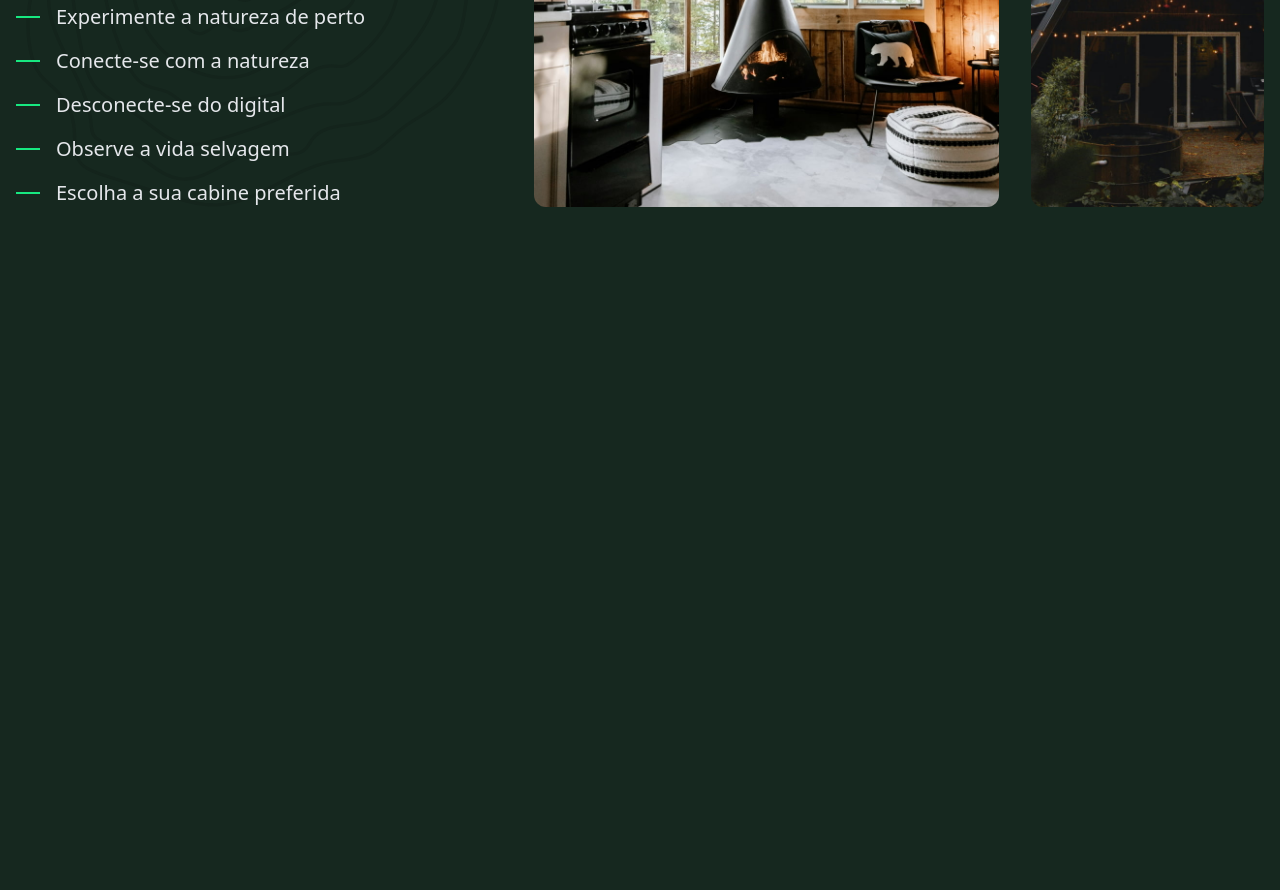
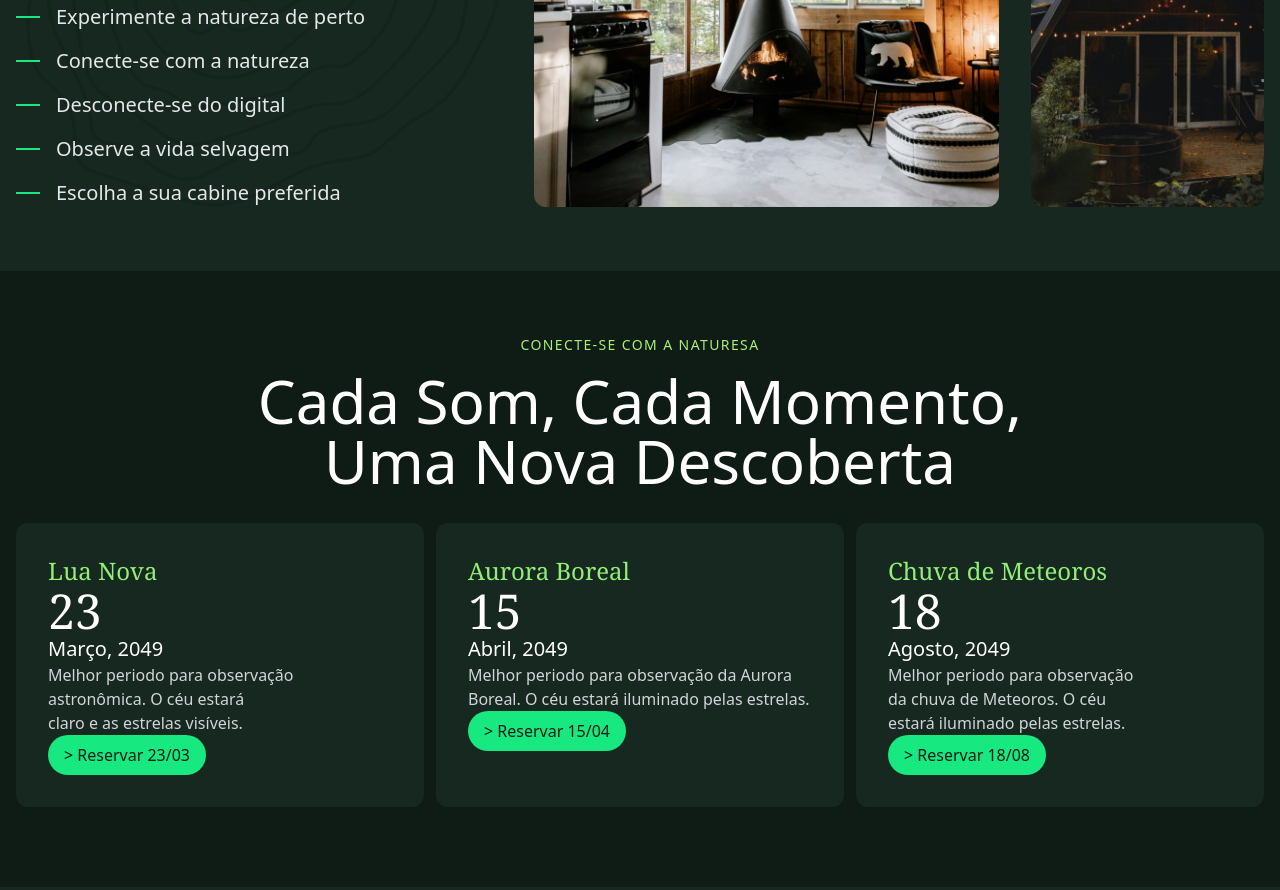
Before and after one commit to DanielZamperlini/Forest, a website: page src/index.html in a window 1280 px wide. Shown: the part 1309-2199 px from the top of the page. Before the commit the page ends 1900 px from the top, so only its background shows below. Drawn offline with Linux system fonts and the light colour scheme.

Commit message:
section eventos

```diff
--- a/src/index.html
+++ b/src/index.html
@@ -171,5 +171,83 @@
         </div>
       </div>
     </section>
+    <!-- eventos -->
+    <section id="eventos" class="mb-12 sm:mb-16 py-12 sm:py-16 bg-verde-900">
+      <div class="container">
+        <p
+          class="mb-4 text-center text-verde-200 uppercase tracking-widest text-sm"
+        >
+          Conecte-se com a naturesa
+        </p>
+        <h2
+          class="mb-8 mx-auto text-balance text-center max-w-screen-md text-white text-4xl sm:text-6xl"
+        >
+          Cada Som, Cada Momento, Uma Nova Descoberta
+        </h2>
+        <div
+          class="grid overflow-x-auto snap-x snap-mandatory pb-4 grid-cols-[repeat(3,minmax(300px,1fr))] gap-4 sm:gap-3"
+        >
+          <div
+            class="grig snap-center gap-4 bg-verde-800 p-6 sm:p-8 rounded-xl"
+          >
+            <h3 class="text-verde-300 text-2xl font-serif">Lua Nova</h3>
+            <div class="text-white">
+              <p class="font-serif text-5xl">23</p>
+              <p class="text-xl">Março, 2049</p>
+            </div>
+            <p class="text-gray-300 text-balance">
+              Melhor periodo para observação astronômica. O céu estará claro e
+              as estrelas visíveis.
+            </p>
+            <a
+              href="#contato"
+              class="justify-self-start self-end bg-verde-400 text-verde-900 py-2 px-4 inline-block rounded-full"
+            >
+              > Reservar 23/03</a
+            >
+          </div>
+          <div
+            class="grig snap-center gap-4 bg-verde-800 p-6 sm:p-8 rounded-xl"
+          >
+            <h3 class="text-verde-300 text-2xl font-serif">Aurora Boreal</h3>
+            <div class="text-white">
+              <p class="font-serif text-5xl">15</p>
+              <p class="text-xl">Abril, 2049</p>
+            </div>
+            <p class="text-gray-300 text-balance">
+              Melhor periodo para observação da Aurora Boreal. O céu estará
+              iluminado pelas estrelas.
+            </p>
+            <a
+              href="#contato"
+              class="justify-self-start self-end bg-verde-400 text-verde-900 py-2 px-4 inline-block rounded-full"
+            >
+              > Reservar 15/04</a
+            >
+          </div>
+          <div
+            class="grig snap-center gap-4 bg-verde-800 p-6 sm:p-8 rounded-xl"
+          >
+            <h3 class="text-verde-300 text-2xl font-serif">
+              Chuva de Meteoros
+            </h3>
+            <div class="text-white">
+              <p class="font-serif text-5xl">18</p>
+              <p class="text-xl">Agosto, 2049</p>
+            </div>
+            <p class="text-gray-300 text-balance">
+              Melhor periodo para observação da chuva de Meteoros. O céu estará
+              iluminado pelas estrelas.
+            </p>
+            <a
+              href="#contato"
+              class="justify-self-start self-end bg-verde-400 text-verde-900 py-2 px-4 inline-block rounded-full"
+            >
+              > Reservar 18/08</a
+            >
+          </div>
+        </div>
+      </div>
+    </section>
   </body>
 </html>
```
Also changed, not shown: src/output.css.
